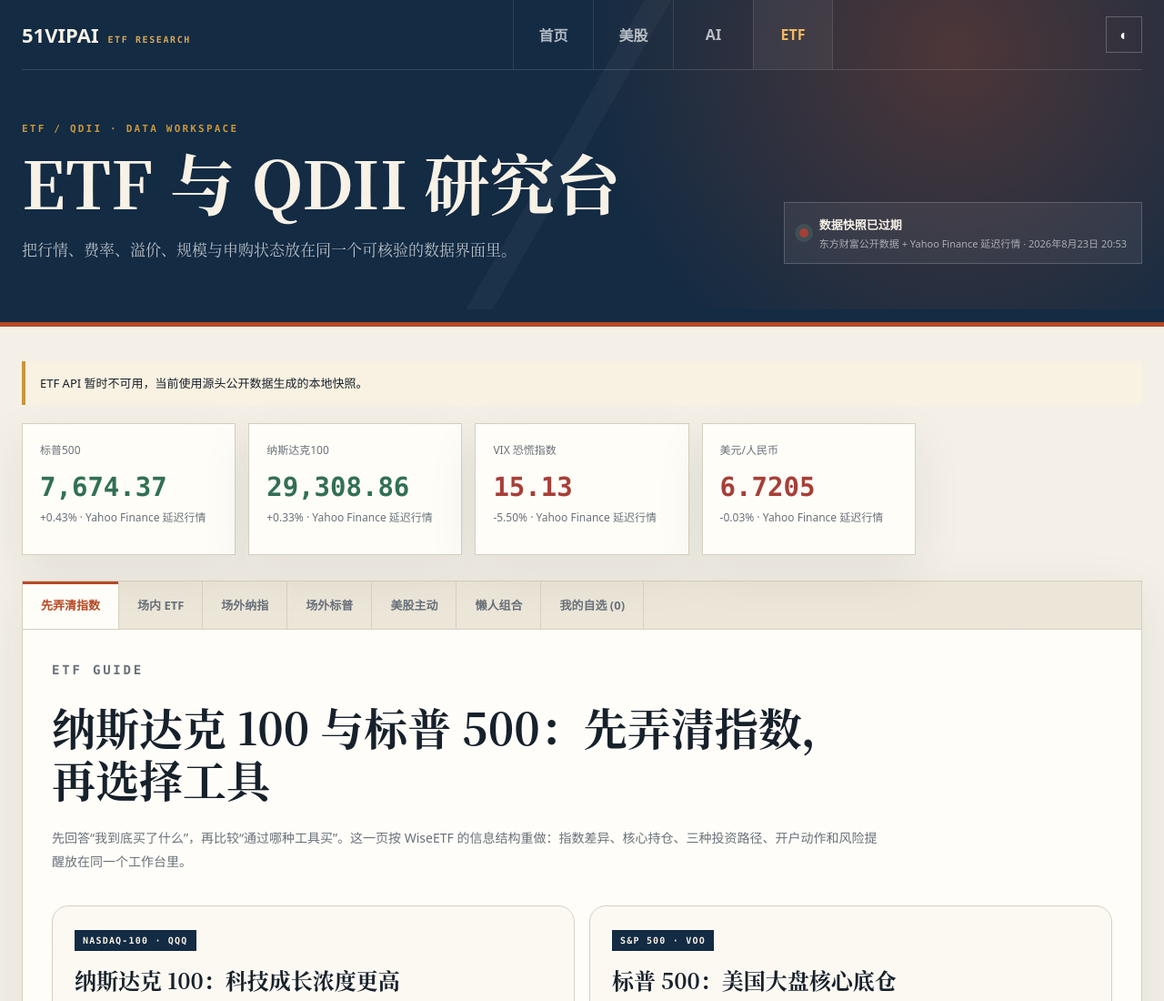
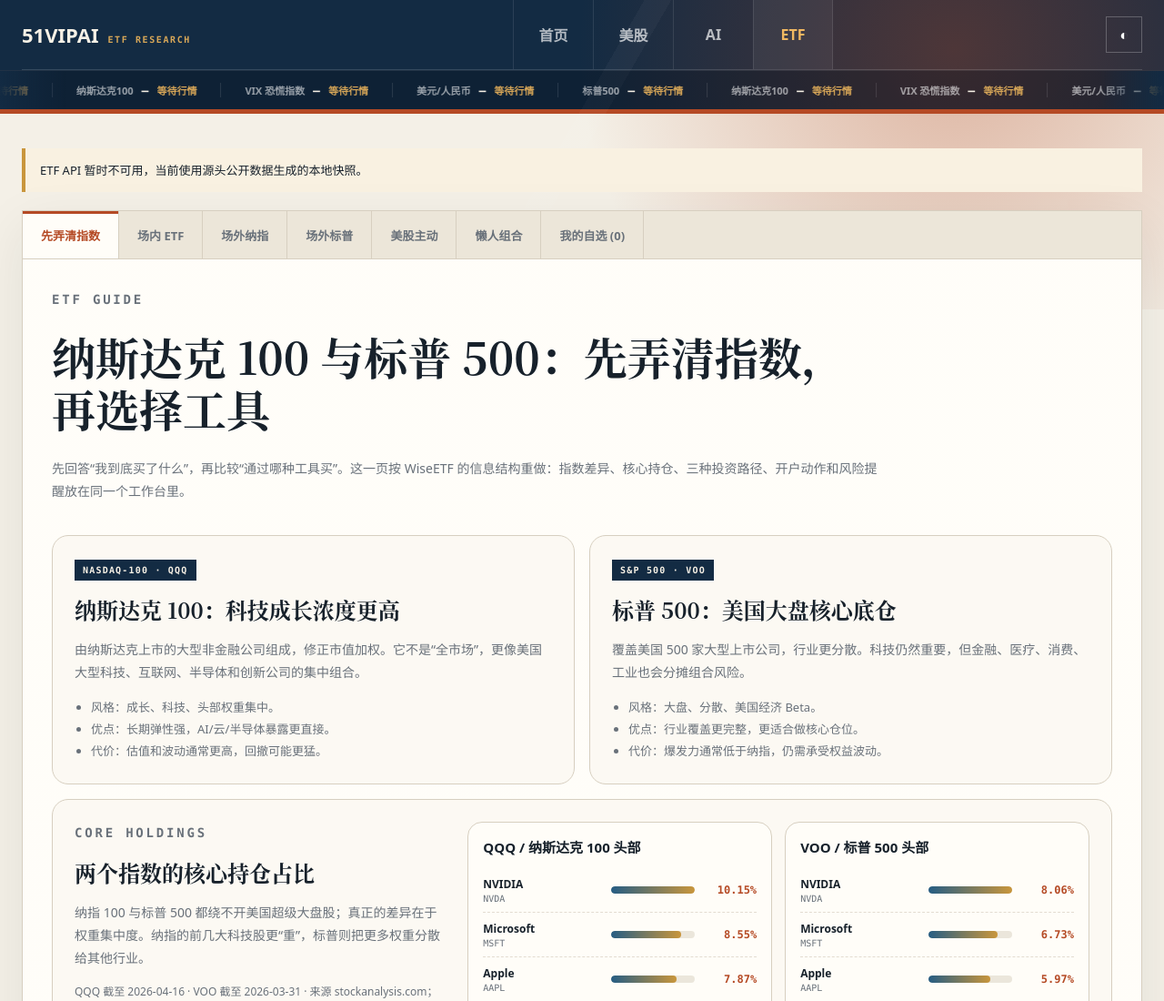
Before and after one commit to jackiexu001/51vipai, a website: page etf/index.html in a window 1280 px wide. Shown: the top 1100 px of the page at 91% size. Drawn offline with Linux system fonts and the light colour scheme; no server answers.

Commit message:
Compact headers and add live market ticker

```diff
--- a/etf/index.html
+++ b/etf/index.html
@@ -7,7 +7,7 @@
     <title>ETF 与 QDII 研究 | 51VIPAI</title>
     <meta name="description" content="51VIPAI ETF 研究页：对比场内 ETF、纳指与标普场外基金、主动 QDII 的费率、规模、收益、溢价和申购状态。" />
     <link rel="canonical" href="https://www.51vipai.com/etf/" />
-    <link rel="stylesheet" href="styles.css?v=lazy-20260823" />
+    <link rel="stylesheet" href="styles.css?v=compact-20260824" />
   </head>
   <body>
     <a class="skip-link" href="#etf-content">跳到主要内容</a>
@@ -25,30 +25,13 @@
         </div>
         <button class="theme-button" id="theme-button" type="button" aria-label="切换深色模式">◐</button>
       </nav>
-
-      <section class="etf-hero">
-        <p class="hero-kicker">ETF / QDII · DATA WORKSPACE</p>
-        <div class="hero-heading">
-          <div>
-            <h1>ETF 与 QDII 研究台</h1>
-            <p>把行情、费率、溢价、规模与申购状态放在同一个可核验的数据界面里。</p>
-          </div>
-          <div class="freshness" id="freshness" aria-live="polite">
-            <span class="status-dot loading"></span>
-            <div><b>正在连接数据服务</b><small>等待 API 响应</small></div>
-          </div>
-        </div>
-      </section>
     </header>
 
     <main id="etf-content" class="etf-shell">
+      <div class="freshness" id="freshness" hidden aria-live="polite"></div>
       <section class="notice" id="data-notice" hidden role="status"></section>
 
-      <section class="metric-grid" id="metric-grid" aria-label="市场指标">
-        <div class="metric-card skeleton"></div><div class="metric-card skeleton"></div>
-        <div class="metric-card skeleton"></div><div class="metric-card skeleton"></div>
-        <div class="metric-card skeleton"></div>
-      </section>
+      <section class="metric-grid" id="metric-grid" hidden aria-label="市场指标"></section>
 
       <section class="workspace">
         <div class="view-tabs" id="view-tabs" role="tablist" aria-label="ETF 数据分类"></div>
@@ -117,6 +100,7 @@
     </footer>
 
     <script src="config.js?v=lazy-20260823"></script>
+    <script src="../market-ticker.js?v=compact-20260824"></script>
     <script src="app.js?v=lazy-20260823"></script>
   </body>
 </html>
--- a/etf/styles.css
+++ b/etf/styles.css
@@ -43,6 +43,18 @@ button { cursor: pointer; }
 .etf-nav-links a:last-child { border-right: 1px solid rgba(255,255,255,.1); }
 .etf-nav-links a.active { color: #f1b861; background: rgba(255,255,255,.05); }
 .theme-button { width: 40px; height: 40px; border: 1px solid rgba(255,255,255,.24); background: transparent; color: white; }
+.market-ticker { position: relative; overflow: hidden; border-top: 1px solid rgba(255,255,255,.08); background: rgba(4,13,22,.3); color: #f7f1e6; }
+.market-ticker::before,.market-ticker::after { content:""; position:absolute; z-index:2; inset:0 auto 0; width:72px; pointer-events:none; background:linear-gradient(90deg,var(--navy),transparent); }
+.market-ticker::after { left:auto; right:0; transform:scaleX(-1); }
+.market-ticker-track { display:flex; width:max-content; min-height:42px; align-items:center; animation:market-scroll 34s linear infinite; will-change:transform; }
+.market-ticker:hover .market-ticker-track { animation-play-state:paused; }
+.market-ticker-group { display:flex; flex:none; align-items:center; }
+.market-ticker-item { display:flex; flex:none; align-items:baseline; gap:9px; padding:0 26px; border-right:1px solid rgba(255,255,255,.12); font-family:var(--mono); font-size:11px; white-space:nowrap; }
+.market-ticker-item b { color:rgba(255,255,255,.58); font-family:var(--sans); font-size:11px; }
+.market-ticker-item strong { color:#f7f1e6; font-size:13px; }
+.market-ticker-item em { font-style:normal; font-weight:800; }
+.market-ticker-item em.positive { color:#72bf96; }.market-ticker-item em.negative { color:#ef8079; }.market-ticker-item em.flat { color:#d8a758; }
+@keyframes market-scroll { to { transform:translateX(-50%); } }
 .etf-hero { padding: 58px 0 64px; }
 .hero-kicker, .eyebrow { margin: 0 0 12px; color: var(--gold); font-family: var(--mono); font-size: 11px; font-weight: 800; letter-spacing: .2em; text-transform: uppercase; }
 .hero-heading { display: flex; justify-content: space-between; align-items: end; gap: 36px; }
@@ -204,4 +216,4 @@ button:disabled { opacity: .45; cursor: not-allowed; }
 
 @media (max-width: 920px) { .metric-grid { grid-template-columns: repeat(2,1fr); }.method-grid,.index-compare-grid,.ways-grid,.lazy-card-grid { grid-template-columns:1fr; }.holdings-panel,.account-guide,.lazy-detail-grid { grid-template-columns: 1fr; }.lazy-stats,.lazy-year-grid { grid-template-columns:1fr; }.hero-heading { align-items:start; flex-direction:column; }.freshness { width:100%; }.compare-tray { grid-template-columns:1fr auto auto; }.compare-items { grid-column:1/-1; grid-row:2; } }
 @media (max-width: 640px) { .etf-nav,.etf-hero,.etf-shell,.etf-footer,.unified-header + .page-shell,.category-layout,.site-footer { width:min(100% - 24px,1280px); }.etf-nav { grid-template-columns:1fr auto; }.etf-nav-links { order:3; grid-column:1/-1; justify-self:stretch; height:48px; }.etf-nav-links a { flex:1; min-width:0; padding: 0 8px; }.etf-header::before { height:430px; }.etf-hero { padding:38px 0 44px; }.hero-heading h1 { font-size:40px; }.metric-grid { grid-template-columns:1fr; }.metric-card { min-height:112px; }.toolbar { grid-template-columns:1fr; }.table-summary { align-items:start; flex-direction:column; }.holding-list { grid-template-columns:1fr; }.guide-section { padding: 20px; }.compare-tray { grid-template-columns:1fr 1fr; }.compare-tray > div:first-child { grid-column:1/-1; }.compare-items { grid-column:1/-1; }.etf-footer { flex-direction:column; } }
-@media (prefers-reduced-motion: reduce) { * { scroll-behavior:auto !important; animation:none !important; } }
+@media (prefers-reduced-motion: reduce) { * { scroll-behavior:auto !important; animation:none !important; }.market-ticker-track { transform:translateX(0); } }
--- /dev/null
+++ b/market-ticker.js
@@ -0,0 +1,45 @@
+(() => {
+  const header = document.querySelector(".etf-header");
+  const nav = header?.querySelector(".etf-nav");
+  if (!header || !nav) return;
+
+  const fallbackMetrics = [
+    { label: "标普500", displayValue: "—", changePct: null },
+    { label: "纳斯达克100", displayValue: "—", changePct: null },
+    { label: "VIX 恐慌指数", displayValue: "—", changePct: null },
+    { label: "美元/人民币", displayValue: "—", changePct: null },
+  ];
+
+  const ticker = document.createElement("section");
+  ticker.className = "market-ticker";
+  ticker.setAttribute("aria-label", "市场行情滚动播报");
+  ticker.innerHTML = '<div class="market-ticker-track" aria-live="polite"></div>';
+  nav.insertAdjacentElement("afterend", ticker);
+
+  const track = ticker.querySelector(".market-ticker-track");
+  const escapeHtml = (value) => String(value ?? "—").replace(/[&<>'"]/g, (char) => ({ "&": "&amp;", "<": "&lt;", ">": "&gt;", "'": "&#39;", '"': "&quot;" })[char]);
+
+  function itemMarkup(metric) {
+    const hasChange = metric.changePct !== null && metric.changePct !== undefined && metric.changePct !== "";
+    const change = Number(metric.changePct);
+    const validChange = hasChange && Number.isFinite(change);
+    const changeText = validChange ? `${change > 0 ? "+" : ""}${change.toFixed(2)}%` : "等待行情";
+    const tone = validChange ? (change > 0 ? "positive" : change < 0 ? "negative" : "flat") : "flat";
+    return `<span class="market-ticker-item"><b>${escapeHtml(metric.label)}</b><strong>${escapeHtml(metric.displayValue ?? metric.value)}</strong><em class="${tone}">${escapeHtml(changeText)}</em></span>`;
+  }
+
+  function render(metrics) {
+    const chosen = metrics?.length ? metrics.slice(0, 6) : fallbackMetrics;
+    const group = `<span class="market-ticker-group">${chosen.map(itemMarkup).join("")}</span>`;
+    track.innerHTML = group + group;
+  }
+
+  render(fallbackMetrics);
+  fetch("/api/v1/etf/dashboard", { headers: { Accept: "application/json" } })
+    .then((response) => {
+      if (!response.ok) throw new Error(`HTTP ${response.status}`);
+      return response.json();
+    })
+    .then((data) => render(data.metrics))
+    .catch(() => render(fallbackMetrics));
+})();
```
Also changed, not shown: categories/ai.html (+2 -2 lines), categories/us-stocks.html (+2 -2 lines), index.html (+2 -10 lines).
